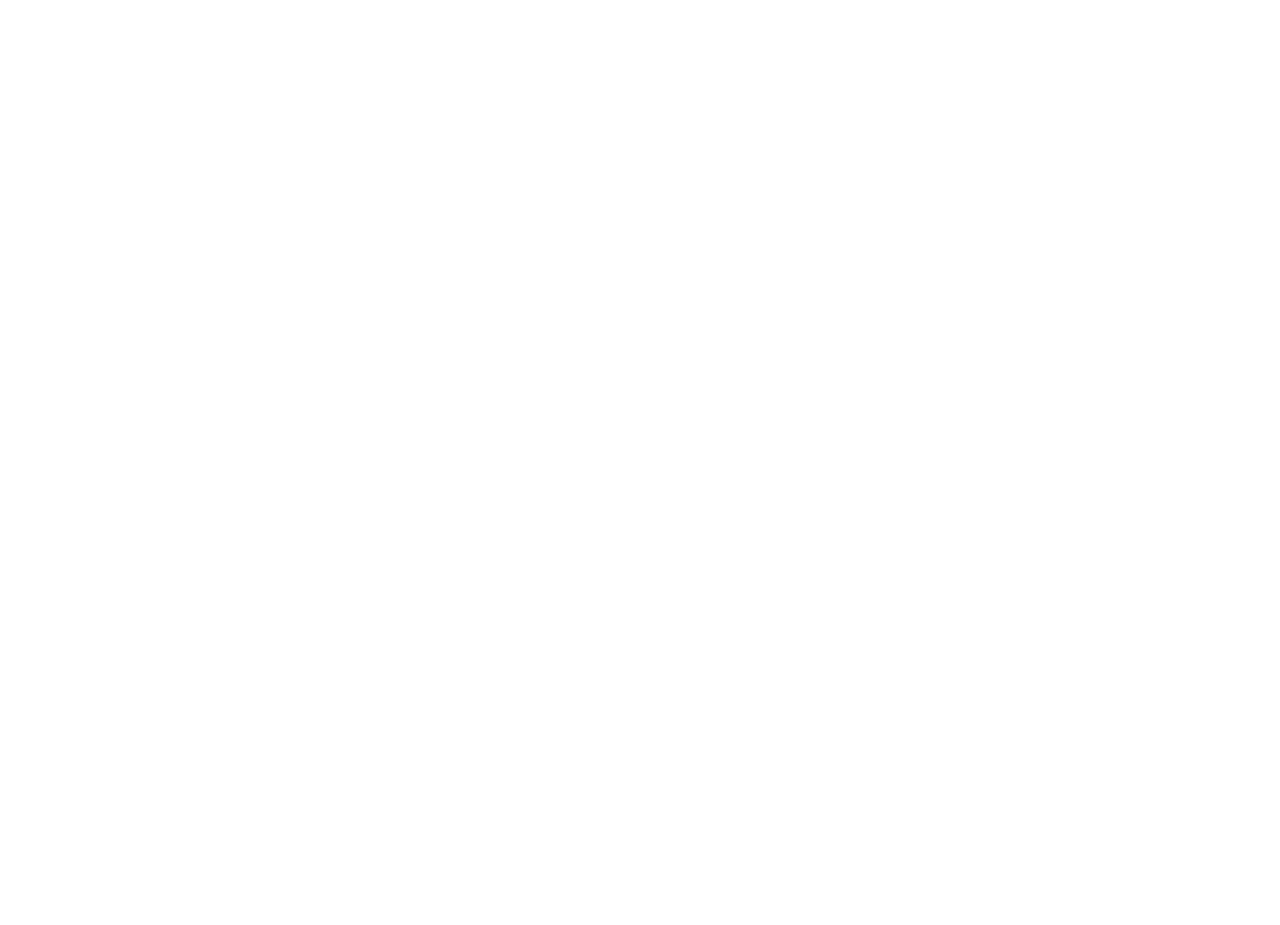
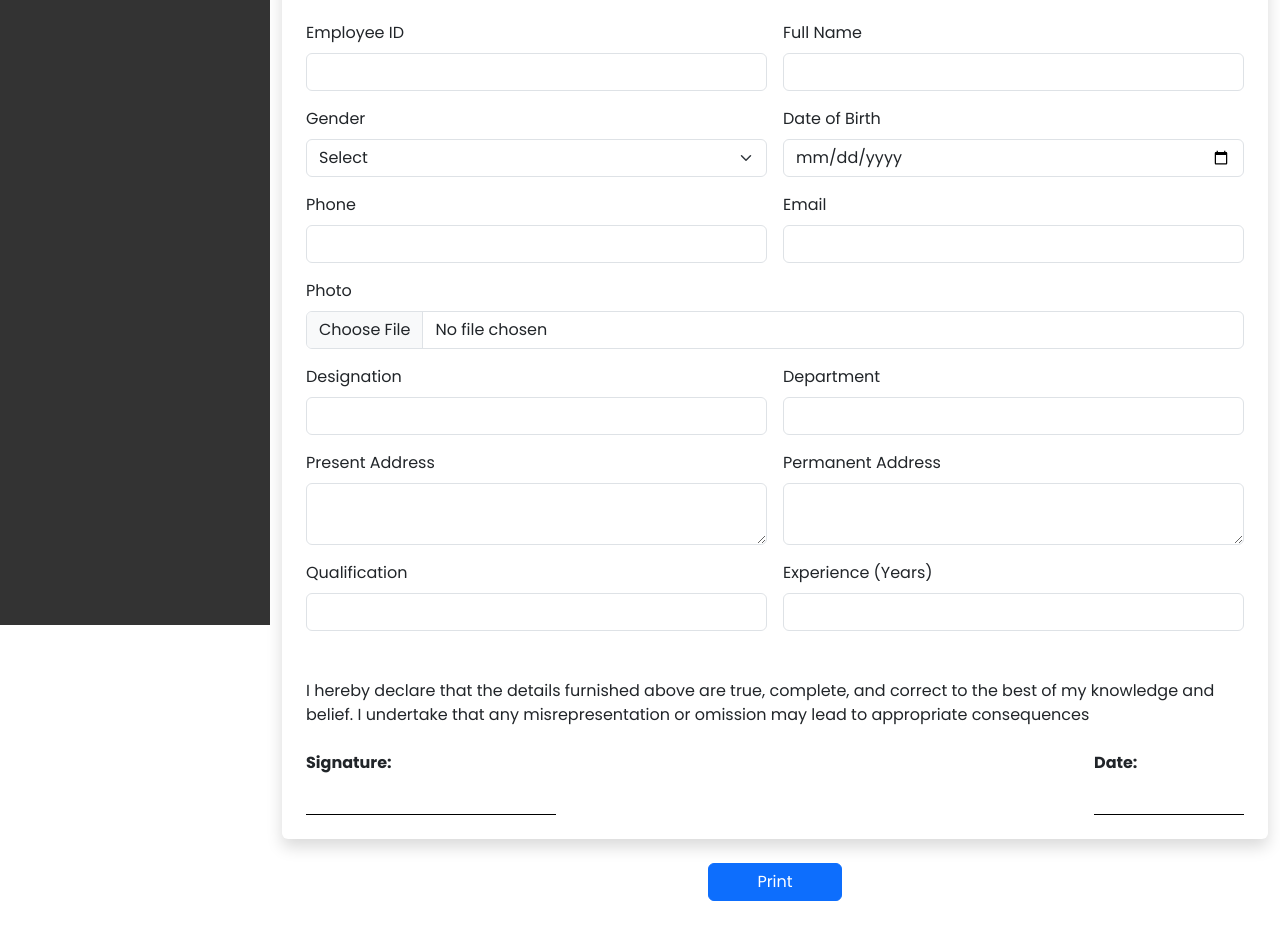
Before and after one commit to Vireta-Group/hotel-saas-frontend, a React (Vite) app: page /employee-profile in a window 1280 px wide. Before the commit this address had no page. Shown: the part 175-1100 px from the top of the page. Before the commit the page ends 800 px from the top, so only its background shows below. Built offline with nearby package versions, Linux system fonts and the light colour scheme.

Commit message:
Employee profile document added

```diff
--- a/package.json
+++ b/package.json
@@ -27,6 +27,7 @@
     "react-redux": "^9.2.0",
     "react-router": "^7.6.3",
     "react-router-dom": "^7.6.3",
+    "react-to-print": "^3.1.1",
     "toastify-js": "^1.12.0"
   },
   "devDependencies": {
--- /dev/null
+++ b/src/pages/hrmPayroll/employeeProfileDocument/EmployeeProfileDocument.jsx
@@ -0,0 +1,161 @@
+import React, { useRef, useState, useEffect } from "react";
+import { useReactToPrint } from "react-to-print";
+
+const EmployeeProfileDocument = () => {
+    const componentRef = useRef();
+    const [photoFile, setPhotoFile] = useState(null);
+    const [photoPreview, setPhotoPreview] = useState(null);
+
+    const handlePhotoChange = (e) => {
+        const file = e.target.files[0];
+        setPhotoFile(file);
+    };
+
+    useEffect(() => {
+        if (photoFile) {
+            const objectUrl = URL.createObjectURL(photoFile);
+            setPhotoPreview(objectUrl);
+            return () => URL.revokeObjectURL(objectUrl);
+        }
+    }, [photoFile]);
+
+    const handlePrint = useReactToPrint({
+        content: () => componentRef.current,
+    });
+
+    return (
+        <div className="container py-4">
+            <div ref={componentRef} className="bg-white p-4 shadow rounded">
+                <h2 className="text-center mb-4">Employee Profile Form</h2>
+
+                {/* Photo */}
+                {photoPreview && (
+                    <div className="text-center mb-3">
+                        <img
+                            src={photoPreview}
+                            alt="Employee"
+                            style={{ maxWidth: "150px", borderRadius: "8px" }}
+                        />
+                    </div>
+                )}
+
+                {/* Form */}
+                <form className="row g-3">
+                    <div className="col-md-6">
+                        <label className="form-label">Employee ID</label>
+                        <input type="text" className="form-control" />
+                    </div>
+
+                    <div className="col-md-6">
+                        <label className="form-label">Full Name</label>
+                        <input type="text" className="form-control" />
+                    </div>
+
+                    <div className="col-md-6">
+                        <label className="form-label">Gender</label>
+                        <select className="form-select">
+                            <option value="">Select</option>
+                            <option>Male</option>
+                            <option>Female</option>
+                            <option>Other</option>
+                        </select>
+                    </div>
+
+                    <div className="col-md-6">
+                        <label className="form-label">Date of Birth</label>
+                        <input type="date" className="form-control" />
+                    </div>
+
+                    <div className="col-md-6">
+                        <label className="form-label">Phone</label>
+                        <input type="text" className="form-control" />
+                    </div>
+
+                    <div className="col-md-6">
+                        <label className="form-label">Email</label>
+                        <input type="email" className="form-control" />
+                    </div>
+
+                    <div className="col-md-12">
+                        <label className="form-label">Photo</label>
+                        <input
+                            type="file"
+                            className="form-control"
+                            accept="image/*"
+                            onChange={handlePhotoChange}
+                        />
+                    </div>
+
+                    <div className="col-md-6">
+                        <label className="form-label">Designation</label>
+                        <input type="text" className="form-control" />
+                    </div>
+
+                    <div className="col-md-6">
+                        <label className="form-label">Department</label>
+                        <input type="text" className="form-control" />
+                    </div>
+
+                    <div className="col-md-6">
+                        <label className="form-label">Present Address</label>
+                        <textarea className="form-control" rows="2"></textarea>
+                    </div>
+
+                    <div className="col-md-6">
+                        <label className="form-label">Permanent Address</label>
+                        <textarea className="form-control" rows="2"></textarea>
+                    </div>
+
+                    <div className="col-md-6">
+                        <label className="form-label">Qualification</label>
+                        <input type="text" className="form-control" />
+                    </div>
+
+                    <div className="col-md-6">
+                        <label className="form-label">Experience (Years)</label>
+                        <input type="number" className="form-control" />
+                    </div>
+                </form>
+
+                {/* Declaration & Signature */}
+                <div className="mt-5">
+                    <p>
+                        I hereby declare that the details furnished above are true, complete, and correct to the best of my knowledge and belief. I undertake that any misrepresentation or omission may lead to appropriate consequences
+                    </p>
+
+                    <div className="d-flex justify-content-between mt-4">
+                        <div>
+                            <strong>Signature:</strong>
+                            <div
+                                style={{
+                                    borderBottom: "1px solid #000",
+                                    width: "250px",
+                                    height: "40px",
+                                }}
+                            ></div>
+                        </div>
+                        <div>
+                            <strong>Date:</strong>
+                            <div
+                                style={{
+                                    borderBottom: "1px solid #000",
+                                    width: "150px",
+                                    height: "40px",
+                                }}
+                            ></div>
+                        </div>
+                    </div>
+                </div>
+            </div>
+
+            {/* Print Button */}
+            <div className="text-center mt-4">
+                <button className="btn btn-primary px-5" onClick={handlePrint}>
+                    Print
+                </button>
+            </div>
+        </div>
+    );
+};
+
+export default EmployeeProfileDocument;
--- a/src/routes/routes.jsx
+++ b/src/routes/routes.jsx
@@ -15,6 +15,7 @@
 import OfficeAsset from "../pages/OfficeAsset/OfficeAsset";
 import WalkInFrom from "../compoents/booking/WalkInForm";
 import Registration from "../compoents/booking/RegistrationForm";
+import EmployeeProfileDocument from "../pages/hrmPayroll/employeeProfileDocument/EmployeeProfileDocument";
 
 const router = createBrowserRouter(
   createRoutesFromElements(
@@ -32,6 +33,7 @@
           <Route path="registration" element={<Registration />} />
           <Route path="add-room" element={<AddNewRoom />} />
           <Route path="all-rooms" element={<AllRooms />} />
+          <Route path="employee-profile" element={<EmployeeProfileDocument></EmployeeProfileDocument>}></Route>
         </Route>
       </Route>
     </Route>
```
Also changed, not shown: 1 other file (tests, documents, lock files or other folders).
